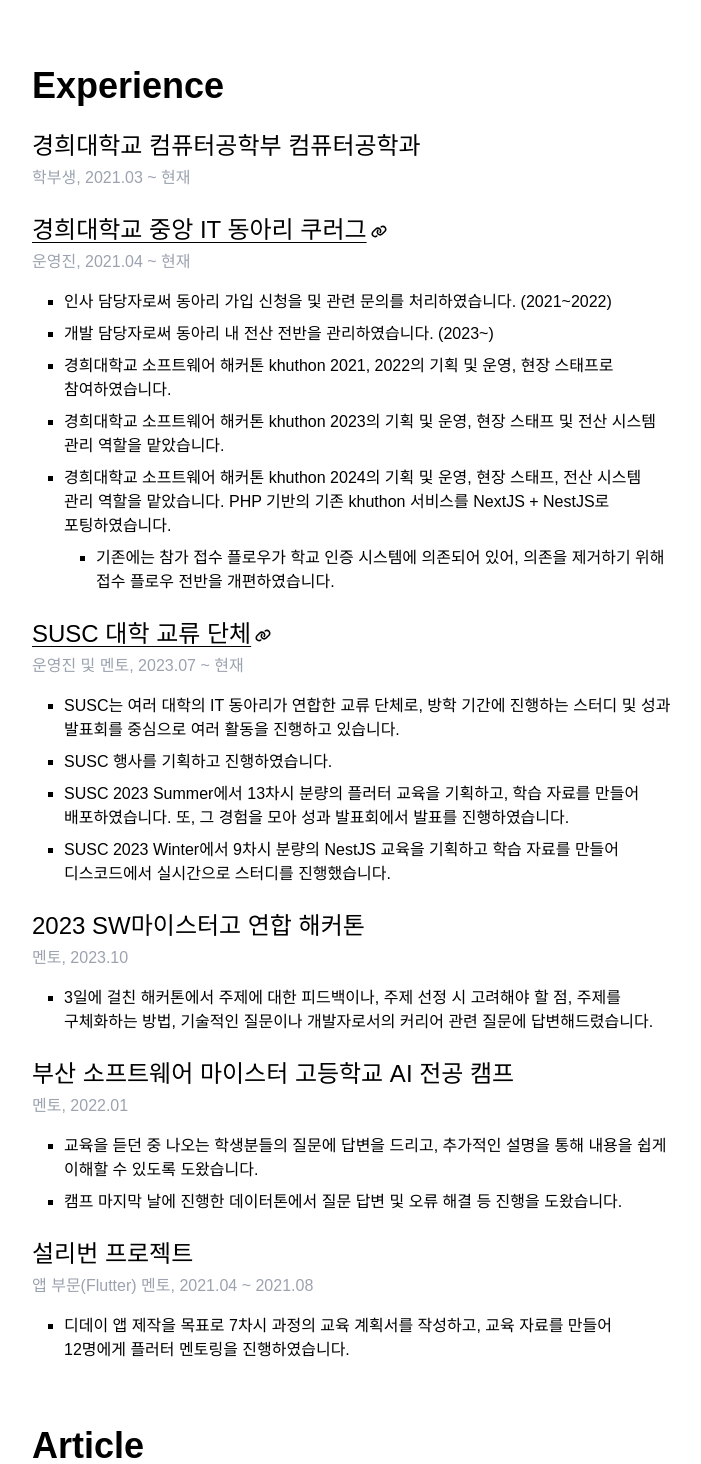
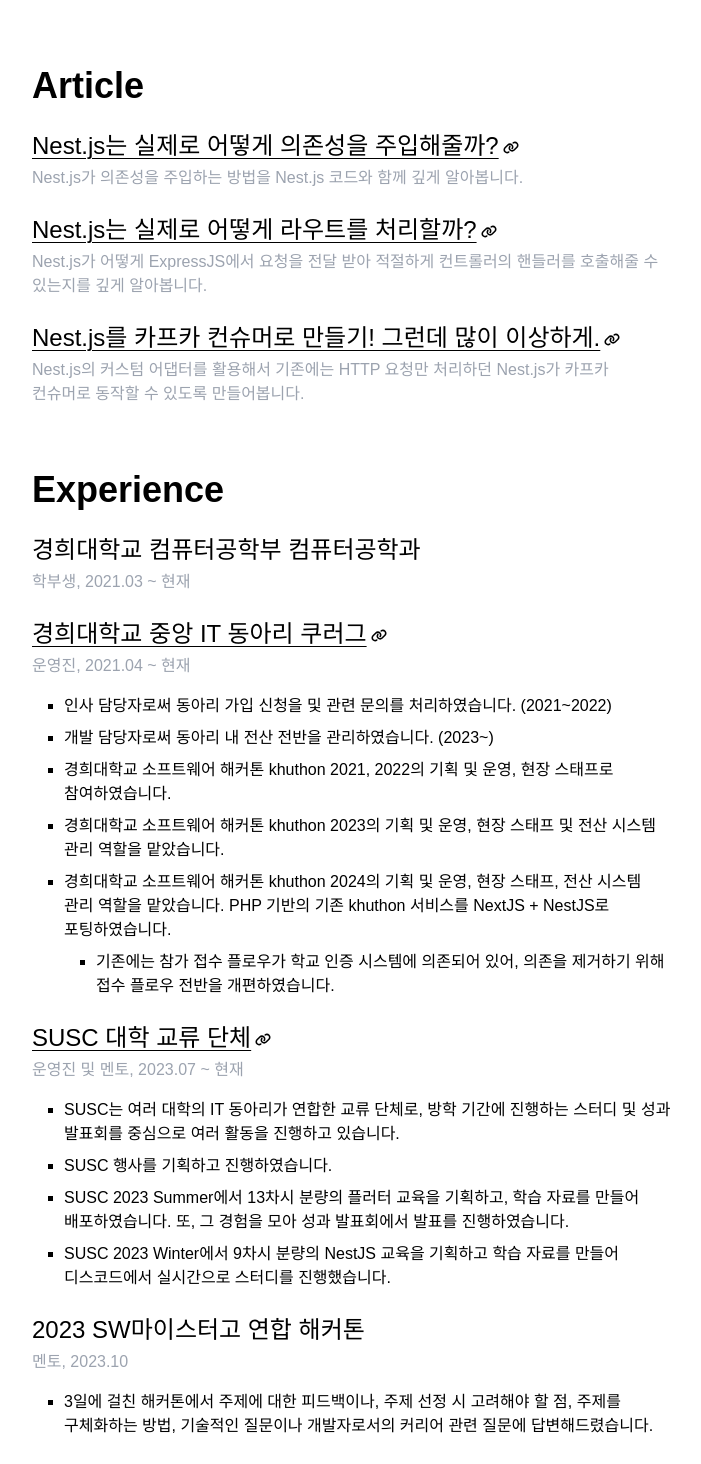
Before and after one commit to cpprhtn/about, a Next.js app: page / in a window 1280 px wide. Shown: the part 660-2124 px from the top of the page, without its empty margins (288-989 px from the left). Built offline with nearby package versions, Linux system fonts and the light colour scheme; a web font is replaced by a local one.

Commit message:
fix: article과 experience 순서 변경

```diff
--- a/app/page.tsx
+++ b/app/page.tsx
@@ -153,8 +153,8 @@
     <main className="mx-auto my-12 max-w-screen-sm p-4">
       <Header />
       <WorkSection />
+      <ArticleSection />
       <ExperienceSection />
-      <ArticleSection />
       <Footer />
     </main>
   );
```
